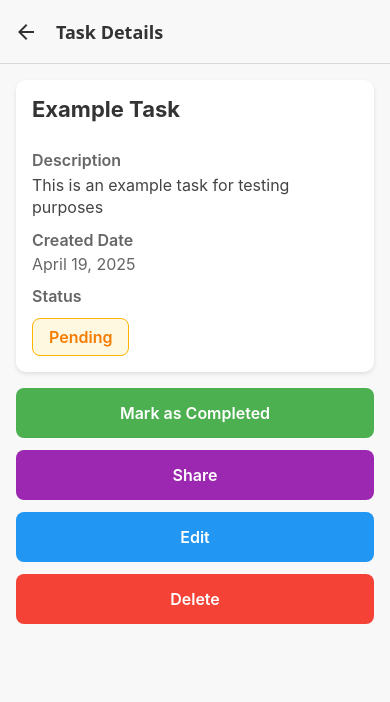
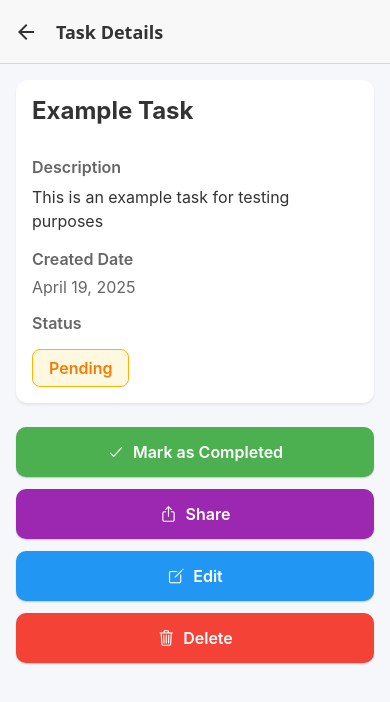
Before and after one commit to JOBEBOLDER/Task_manager_app, a React Native app: screen / in a window 390 px wide. Both pictures are taken after a click on the element 195 px from the left and 195 px from the top of the page. Shown: the top 702 px of the page. Built offline with nearby package versions, Linux system fonts and the light colour scheme.

Commit message:
Improve UI and UX based on user feedback

```diff
--- a/src/screens/TaskDetailScreen.tsx
+++ b/src/screens/TaskDetailScreen.tsx
@@ -1,5 +1,5 @@
 // src/screens/TaskDetailScreen.tsx
-import React, { useState } from 'react';
+import React, { useState, useCallback } from 'react';
 import {
   View,
   Text,
@@ -7,10 +7,13 @@ import {
   TouchableOpacity,
   Alert,
   ScrollView,
-  Share
+  Share,
+  StatusBar,
+  Animated
 } from 'react-native';
 import { RouteProp } from '@react-navigation/native';
 import { StackNavigationProp } from '@react-navigation/stack';
+import { Ionicons } from '@expo/vector-icons'; // Make sure to install expo icons
 
 /**
  * Task interface with literal types for status
@@ -53,6 +56,39 @@ interface TaskDetailScreenProps {
   navigation: TaskDetailScreenNavigationProp;
 }
 
+// Theme constants
+const COLORS = {
+  primary: '#3f51b5',
+  secondary: '#00bcd4',
+  background: '#f5f7fa',
+  card: '#ffffff',
+  text: {
+    primary: '#333333',
+    secondary: '#666666',
+    light: '#999999'
+  },
+  status: {
+    pending: {
+      background: '#fff8e1',
+      border: '#ffb300',
+      text: '#f57c00'
+    },
+    completed: {
+      background: '#e8f5e9',
+      border: '#4caf50',
+      text: '#4caf50'
+    }
+  },
+  button: {
+    complete: '#4caf50',
+    pending: '#ff9800',
+    share: '#9c27b0',
+    edit: '#2196f3',
+    delete: '#f44336',
+    text: '#ffffff'
+  }
+};
+
 /**
  * TaskDetailScreen displays detailed information about a single task
  * Provides options to toggle status, edit, share, or delete the task
@@ -63,12 +99,24 @@ const TaskDetailScreen: React.FC<TaskDetailScreenProps> = ({ navigation, route }
   // Local state to manage the task
   const [task, setTask] = useState<Task>(initialTask);
 
+  // Animation values
+  const fadeAnim = useState(new Animated.Value(0))[0];
+
+  // Start fade-in animation when component mounts
+  React.useEffect(() => {
+    Animated.timing(fadeAnim, {
+      toValue: 1,
+      duration: 300,
+      useNativeDriver: true
+    }).start();
+  }, []);
+
   /**
    * Toggles task status between 'pending' and 'completed'
    * Updates both local state and parent component
    * Provides an undo option via alert
    */
-  const handleToggleStatus = () => {
+  const handleToggleStatus = useCallback(() => {
     // Use explicit literal type for the new status for type safety
     const newStatus: 'pending' | 'completed' =
         task.status === 'completed' ? 'pending' : 'completed';
@@ -109,13 +157,13 @@ const TaskDetailScreen: React.FC<TaskDetailScreenProps> = ({ navigation, route }
           }
         ]
     );
-  };
+  }, [task, onUpdate]);
 
   /**
    * Navigates to TaskFormScreen for editing
    * Passes the current task and a callback for handling updates
    */
-  const handleEdit = () => {
+  const handleEdit = useCallback(() => {
     navigation.navigate('TaskFormScreen', {
       task,
       onSave: (updatedTask: Task) => {
@@ -134,13 +182,13 @@ const TaskDetailScreen: React.FC<TaskDetailScreenProps> = ({ navigation, route }
         }
       }
     });
-  };
+  }, [navigation, task, onUpdate]);
 
   /**
    * Shares task details using the native Share API
    * Formats task information for sharing
    */
-  const handleShare = async () => {
+  const handleShare = useCallback(async () => {
     try {
       await Share.share({
         message: `Task: ${task.title}\nDescription: ${task.description}\nStatus: ${task.status}`,
@@ -149,13 +197,13 @@ const TaskDetailScreen: React.FC<TaskDetailScreenProps> = ({ navigation, route }
     } catch (error) {
       Alert.alert('Error', 'Could not share the task');
     }
-  };
+  }, [task]);
 
   /**
    * Prompts for confirmation before deleting a task
    * Returns to previous screen after deletion
    */
-  const handleDelete = () => {
+  const handleDelete = useCallback(() => {
     Alert.alert(
         'Confirm Delete',
         'Are you sure you want to delete this task?',
@@ -165,30 +213,42 @@ const TaskDetailScreen: React.FC<TaskDetailScreenProps> = ({ navigation, route }
             text: 'Delete',
             style: 'destructive',
             onPress: () => {
+              // Fade out animation before navigation
+              Animated.timing(fadeAnim, {
+                toValue: 0,
+                duration: 200,
+                useNativeDriver: true
+              }).start(() => {
                 onDelete(task.id);
                 navigation.goBack();
+              });
             }
           }
         ]
     );
-  };
+  }, [navigation, task.id, onDelete, fadeAnim]);
 
   /**
    * Formats a date string to a more readable format
    * @param dateString - ISO date string to format
    * @returns Formatted date string (e.g., "April 19, 2025")
    */
-  const formatDate = (dateString: string) => {
+  const formatDate = useCallback((dateString: string) => {
     const date = new Date(dateString);
     return date.toLocaleDateString('en-US', {
       year: 'numeric',
       month: 'long',
       day: 'numeric'
     });
-  };
+  }, []);
 
   return (
-      <ScrollView style={styles.container}>
+      <>
+        <StatusBar barStyle="dark-content" />
+        <Animated.ScrollView
+            style={[styles.container, { opacity: fadeAnim }]}
+            showsVerticalScrollIndicator={false}
+        >
           {/* Task details card */}
           <View style={styles.card}>
             <Text style={styles.title}>{task.title}</Text>
@@ -220,7 +280,7 @@ const TaskDetailScreen: React.FC<TaskDetailScreenProps> = ({ navigation, route }
 
           {/* Action buttons */}
           <View style={styles.buttonsContainer}>
-          {/* Dynamic toggle status button */}
+            {/* Dynamic toggle status button with icon */}
             <TouchableOpacity
                 style={[
                   styles.button,
@@ -228,36 +288,46 @@ const TaskDetailScreen: React.FC<TaskDetailScreenProps> = ({ navigation, route }
                 ]}
                 onPress={handleToggleStatus}
             >
+              <Ionicons
+                  name={task.status === 'completed' ? 'reload' : 'checkmark'}
+                  size={18}
+                  color="#fff"
+                  style={styles.buttonIcon}
+              />
               <Text style={styles.buttonText}>
                 {task.status === 'completed' ? 'Mark as Pending' : 'Mark as Completed'}
               </Text>
             </TouchableOpacity>
 
-          {/* Share button */}
+            {/* Share button with icon */}
             <TouchableOpacity
                 style={[styles.button, styles.shareButton]}
                 onPress={handleShare}
             >
+              <Ionicons name="share-outline" size={18} color="#fff" style={styles.buttonIcon} />
               <Text style={styles.buttonText}>Share</Text>
             </TouchableOpacity>
 
-          {/* Edit button */}
+            {/* Edit button with icon */}
             <TouchableOpacity
                 style={[styles.button, styles.editButton]}
                 onPress={handleEdit}
             >
+              <Ionicons name="create-outline" size={18} color="#fff" style={styles.buttonIcon} />
               <Text style={styles.buttonText}>Edit</Text>
             </TouchableOpacity>
 
-          {/* Delete button */}
+            {/* Delete button with icon */}
             <TouchableOpacity
                 style={[styles.button, styles.deleteButton]}
                 onPress={handleDelete}
             >
+              <Ionicons name="trash-outline" size={18} color="#fff" style={styles.buttonIcon} />
               <Text style={styles.buttonText}>Delete</Text>
             </TouchableOpacity>
           </View>
-      </ScrollView>
+        </Animated.ScrollView>
+      </>
   );
 };
 
@@ -265,40 +335,40 @@ const TaskDetailScreen: React.FC<TaskDetailScreenProps> = ({ navigation, route }
 const styles = StyleSheet.create({
   container: {
     flex: 1,
-    backgroundColor: '#f8f8f8',
+    backgroundColor: COLORS.background,
   },
   card: {
-    backgroundColor: '#fff',
-    borderRadius: 10,
+    backgroundColor: COLORS.card,
+    borderRadius: 12,
     padding: 16,
     margin: 16,
     shadowColor: '#000',
     shadowOffset: { width: 0, height: 2 },
-    shadowOpacity: 0.1,
-    shadowRadius: 4,
-    elevation: 3,
+    shadowOpacity: 0.07,
+    shadowRadius: 3,
+    elevation: 2,
   },
   title: {
-    fontSize: 22,
+    fontSize: 24,
     fontWeight: 'bold',
     marginBottom: 16,
-    color: '#333',
+    color: COLORS.text.primary,
   },
   sectionTitle: {
     fontSize: 16,
     fontWeight: '600',
-    marginTop: 12,
-    marginBottom: 4,
-    color: '#666',
+    marginTop: 16,
+    marginBottom: 8,
+    color: COLORS.text.secondary,
   },
   description: {
     fontSize: 16,
-    lineHeight: 22,
-    color: '#444',
+    lineHeight: 24,
+    color: COLORS.text.primary,
   },
   date: {
     fontSize: 16,
-    color: '#666',
+    color: COLORS.text.secondary,
   },
   // Status styling - updated to match task list
   statusContainer: {
@@ -313,50 +383,60 @@ const styles = StyleSheet.create({
     alignSelf: 'flex-start',
   },
   pendingBadge: {
-    backgroundColor: '#fff8e1',
-    borderColor: '#ffb300',
+    backgroundColor: COLORS.status.pending.background,
+    borderColor: COLORS.status.pending.border,
   },
   completedBadge: {
-    backgroundColor: '#e8f5e9',
-    borderColor: '#4caf50',
+    backgroundColor: COLORS.status.completed.background,
+    borderColor: COLORS.status.completed.border,
   },
   statusText: {
     fontWeight: '600',
     fontSize: 16,
   },
   pendingText: {
-    color: '#f57c00',
+    color: COLORS.status.pending.text,
   },
   completedText: {
-    color: '#4caf50',
+    color: COLORS.status.completed.text,
   },
   buttonsContainer: {
     margin: 16,
-    marginTop: 0,
+    marginTop: 8,
   },
   button: {
     padding: 15,
-    borderRadius: 8,
+    borderRadius: 10,
     alignItems: 'center',
     marginBottom: 12,
+    flexDirection: 'row',
+    justifyContent: 'center',
+    shadowColor: '#000',
+    shadowOffset: { width: 0, height: 1 },
+    shadowOpacity: 0.2,
+    shadowRadius: 1.5,
+    elevation: 1,
+  },
+  buttonIcon: {
+    marginRight: 8,
   },
   completeButton: {
-    backgroundColor: '#4caf50',
+    backgroundColor: COLORS.button.complete,
   },
   pendingButton: {
-    backgroundColor: '#ff9800',
+    backgroundColor: COLORS.button.pending,
   },
   shareButton: {
-    backgroundColor: '#9c27b0',
+    backgroundColor: COLORS.button.share,
   },
   editButton: {
-    backgroundColor: '#2196f3',
+    backgroundColor: COLORS.button.edit,
   },
   deleteButton: {
-    backgroundColor: '#f44336',
+    backgroundColor: COLORS.button.delete,
   },
   buttonText: {
-    color: '#fff',
+    color: COLORS.button.text,
     fontSize: 16,
     fontWeight: '600',
   },
```
Lines whose indentation alone changed are shown as unchanged.
